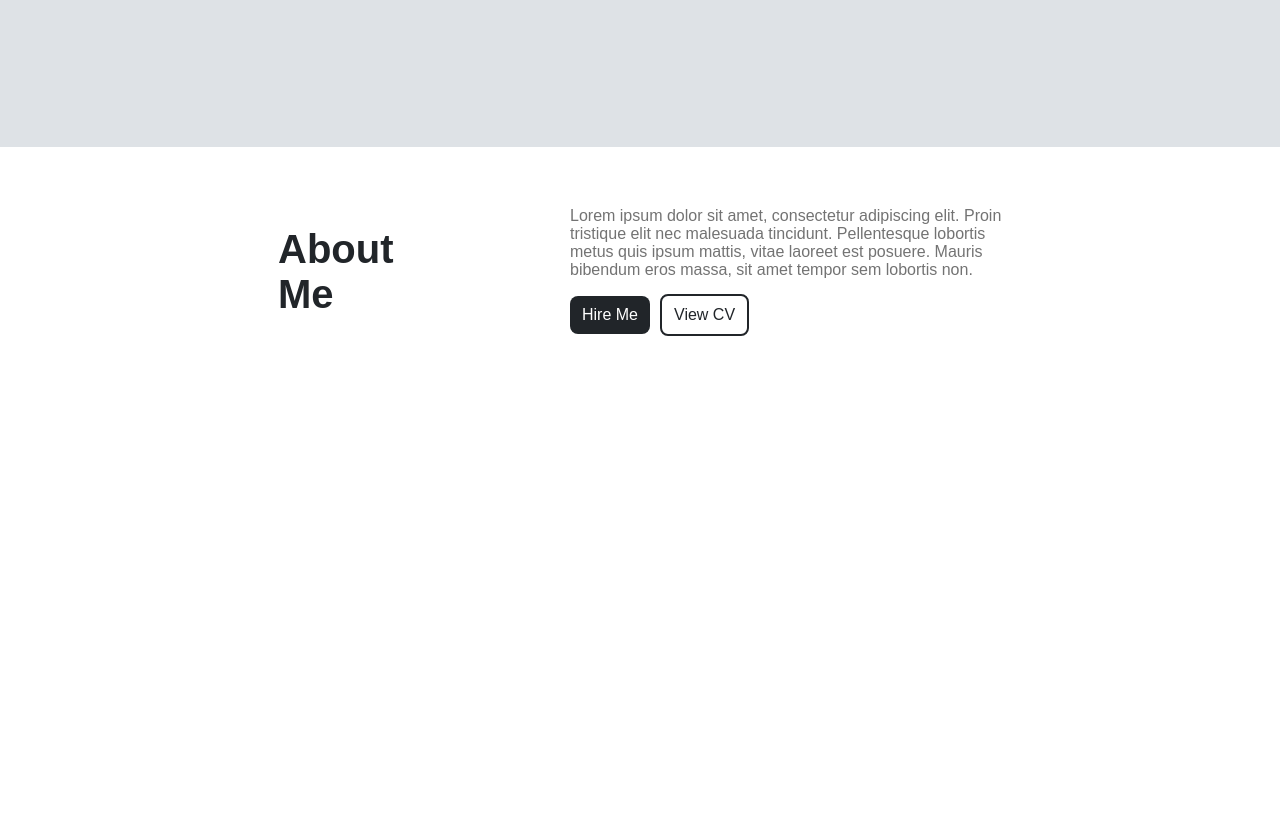
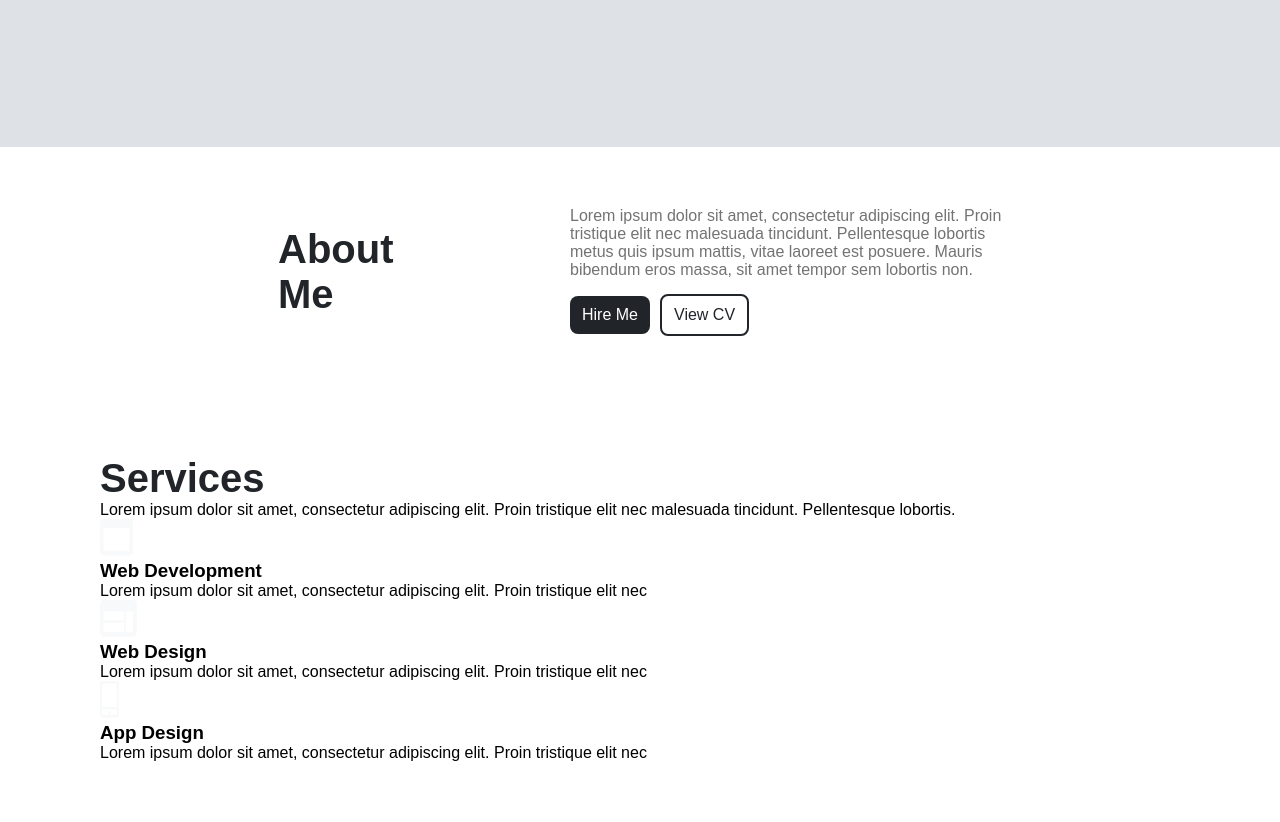
Before and after one commit to HamdyShehiet/R, a plain HTML site: page index.html in a window 1280 px wide. Shown: the part 733-1555 px from the top of the page. Before the commit the page ends 1129 px from the top, so only its background shows below. Drawn offline with Linux system fonts and the light colour scheme.

Commit message:
Add: Services Section

```diff
--- a/index.html
+++ b/index.html
@@ -50,7 +50,7 @@
                 </div>
             </div>
         </section>
-        <!-- <section class="services" id="services">
+        <section class="services" id="services">
             <div class="container">
                 <h2 class="title">Services</h2>
                 <p>Lorem ipsum dolor sit amet, consectetur adipiscing elit. Proin tristique elit nec malesuada tincidunt. Pellentesque lobortis.</p>
@@ -72,7 +72,7 @@
                     </div>
                 </div>
             </div>
-        </section>
+        <!--</section>
         <section class="blog" id="blog">
             <div class="container">
                 <h2 class="title">Blog</h2>
```
